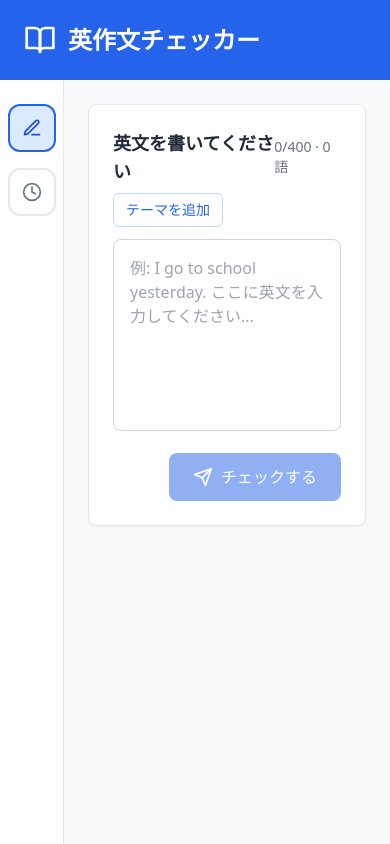
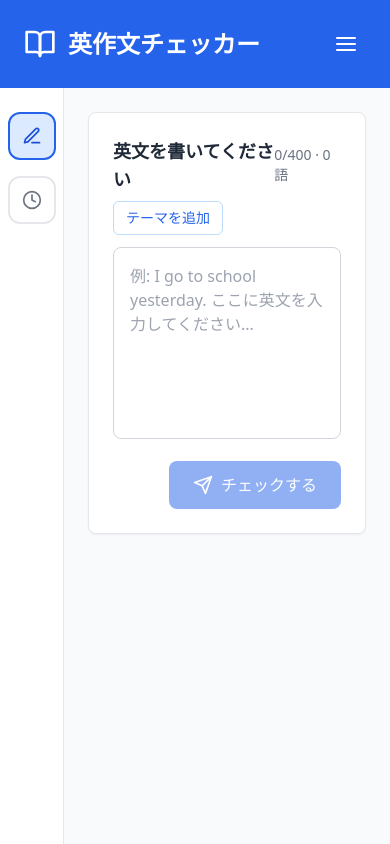
Before and after one commit to svenchan/english-checker, a Next.js app: page / in a window 390 px wide. Built offline with nearby package versions, Linux system fonts and the light colour scheme.

Commit message:
Add hamburger menu to acces check history

```diff
--- a/src/features/writing-checker/components/Header.js
+++ b/src/features/writing-checker/components/Header.js
@@ -1,12 +1,38 @@
 // components/checker/Header.js
 "use client";
 
+import { useEffect, useRef, useState } from "react";
+import Link from "next/link";
 import { CHECKER_MODES } from "@/config/testMode";
 import { Icons } from "@/shared/components/ui/Icons";
 
 export function Header({ mode = CHECKER_MODES.PRACTICE }) {
   const isTestMode = mode === CHECKER_MODES.TEST;
   const headerBgClass = isTestMode ? "bg-red-600" : "bg-blue-600";
+  const [isMenuOpen, setIsMenuOpen] = useState(false);
+  const menuRef = useRef(null);
+
+  useEffect(() => {
+    if (!isMenuOpen) return;
+    const handleClickOutside = (event) => {
+      if (menuRef.current && !menuRef.current.contains(event.target)) {
+        setIsMenuOpen(false);
+      }
+    };
+    const handleEscape = (event) => {
+      if (event.key === "Escape") {
+        setIsMenuOpen(false);
+      }
+    };
+    document.addEventListener("mousedown", handleClickOutside);
+    document.addEventListener("keydown", handleEscape);
+    return () => {
+      document.removeEventListener("mousedown", handleClickOutside);
+      document.removeEventListener("keydown", handleEscape);
+    };
+  }, [isMenuOpen]);
+
+  const toggleMenu = () => setIsMenuOpen((prev) => !prev);
 
   return (
     <div className={`${headerBgClass} text-white p-6`}>
@@ -17,6 +43,29 @@ export function Header({ mode = CHECKER_MODES.PRACTICE }) {
             <h1 className="text-2xl font-bold">英作文チェッカー</h1>
           </div>
         </div>
+        <div className="relative" ref={menuRef}>
+          <button
+            type="button"
+            onClick={toggleMenu}
+            aria-haspopup="menu"
+            aria-expanded={isMenuOpen}
+            aria-label="メニューを開く"
+            className="p-2 rounded-lg hover:bg-white/10 focus-visible:outline focus-visible:outline-2 focus-visible:outline-offset-2 focus-visible:outline-white"
+          >
+            <Icons.Menu className="h-6 w-6" />
+          </button>
+          {isMenuOpen && (
+            <div className="absolute right-0 mt-2 w-48 rounded-lg border border-gray-200 bg-white text-gray-900 shadow-lg z-10">
+              <Link
+                href="/teacher"
+                className="block px-4 py-3 text-sm font-medium hover:bg-gray-50"
+                onClick={() => setIsMenuOpen(false)}
+              >
+                提出履歴を見る
+              </Link>
+            </div>
+          )}
+        </div>
       </div>
     </div>
   );
--- a/src/shared/components/ui/Icons.js
+++ b/src/shared/components/ui/Icons.js
@@ -5,6 +5,22 @@ export const Icons = {
     <svg className={className} viewBox="0 0 24 24" fill="none" stroke="currentColor" strokeWidth="2" strokeLinecap="round" strokeLinejoin="round" xmlns="http://www.w3.org/2000/svg">
       <path d="M2 3h6a4 4 0 0 1 4 4v14a3 3 0 0 0-3-3H2z"></path>
       <path d="M22 3h-6a4 4 0 0 0-4 4v14a3 3 0 0 1 3-3h7z"></path>
+    </svg>
+  ),
+  Menu: ({ className }) => (
+    <svg
+      className={className}
+      viewBox="0 0 24 24"
+      fill="none"
+      stroke="currentColor"
+      strokeWidth="2"
+      strokeLinecap="round"
+      strokeLinejoin="round"
+      xmlns="http://www.w3.org/2000/svg"
+    >
+      <line x1="3" y1="6" x2="21" y2="6"></line>
+      <line x1="3" y1="12" x2="21" y2="12"></line>
+      <line x1="3" y1="18" x2="21" y2="18"></line>
     </svg>
   ),
   Clock: ({ className }) => (
```
